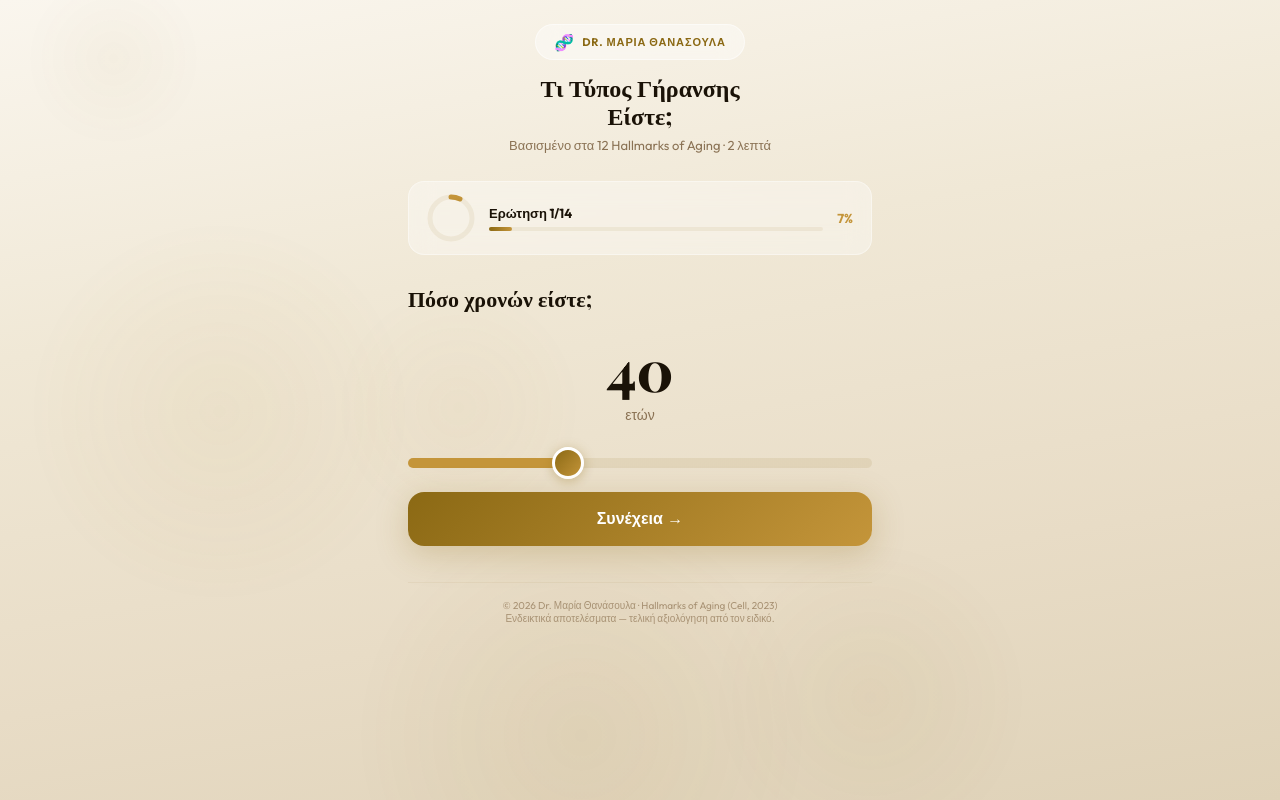
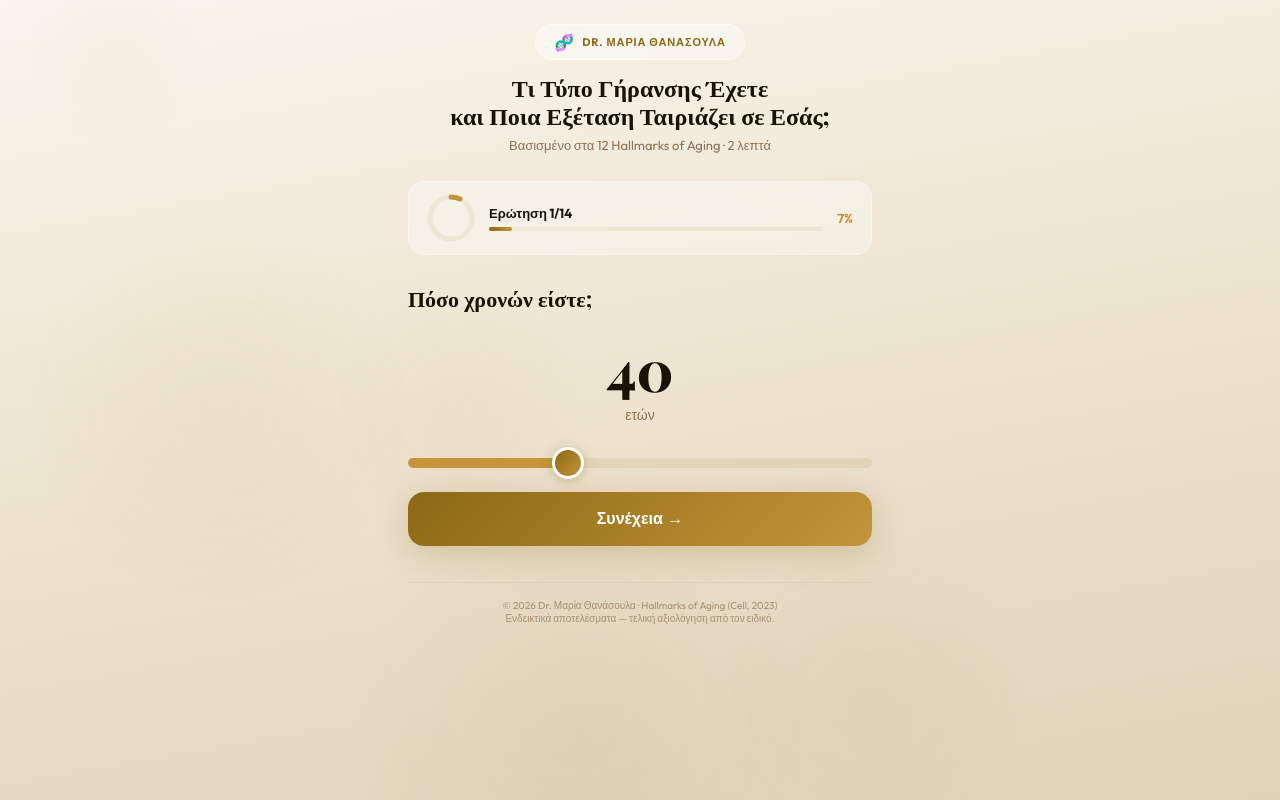
Before and after one commit to piratikos/dr-thanasoula-quiz, a Next.js app: page / in a window 1280 px wide. Built offline with nearby package versions, Linux system fonts and the light colour scheme.

Commit message:
Update quiz title and add drthanasoula.gr link

```diff
--- a/src/app/Quiz.jsx
+++ b/src/app/Quiz.jsx
@@ -224,7 +224,7 @@ export default function Quiz(){
   {/* Header */}
   <div style={{textAlign:"center",marginBottom:28}}>
     <div style={{display:"inline-flex",alignItems:"center",gap:8,padding:"7px 18px",borderRadius:40,background:"rgba(255,255,255,0.4)",backdropFilter:"blur(12px)",border:"1px solid rgba(255,255,255,0.5)",marginBottom:14}}><span style={{fontSize:16}}>🧬</span><span style={{fontSize:11,fontWeight:700,color:"#8B6914",letterSpacing:".08em",textTransform:"uppercase"}}>Dr. Μαρία Θανάσουλα</span></div>
-    <h1 style={{fontFamily:"'Playfair Display',serif",fontSize:done?26:24,fontWeight:800,color:"#1a1207",lineHeight:1.15}}>{done?(r?.ish?"Εξαιρετική Κατάσταση! 🌟":`${ct?.name?.split(" ")[0]||""}, Ο Τύπος Γήρανσής σας`):<>Τι Τύπος Γήρανσης<br/>Είστε;</>}</h1>
+    <h1 style={{fontFamily:"'Playfair Display',serif",fontSize:done?26:24,fontWeight:800,color:"#1a1207",lineHeight:1.15}}>{done?(r?.ish?"Εξαιρετική Κατάσταση! 🌟":`${ct?.name?.split(" ")[0]||""}, Ο Τύπος Γήρανσής σας`):<>Τι Τύπο Γήρανσης Έχετε<br/>και Ποια Εξέταση Ταιριάζει σε Εσάς;</>}</h1>
     {!done&&<p style={{fontSize:13,color:"#8B7355",marginTop:8}}>Βασισμένο στα 12 Hallmarks of Aging · 2 λεπτά</p>}
   </div>
 
@@ -285,7 +285,7 @@ export default function Quiz(){
     <div style={{padding:"20px",borderRadius:20,marginBottom:24,background:"rgba(22,163,74,0.04)",border:"1.5px solid rgba(22,163,74,0.1)",animation:"fu .5s .6s both"}}><h4 style={{fontSize:15,fontWeight:700,color:"#16a34a",marginBottom:12,fontFamily:"'Playfair Display',serif"}}>💡 Τι Μπορείτε να Κάνετε</h4>{r.tips.map((t,i)=>(<div key={i} style={{display:"flex",gap:10,marginBottom:8}}><span style={{color:"#16a34a",fontWeight:700}}>✓</span><span style={{fontSize:13,color:"#1a1207",lineHeight:1.5}}>{t}</span></div>))}</div>
 
     {/* CTA */}
-    <div style={{textAlign:"center",padding:"28px 24px",borderRadius:24,background:"rgba(255,255,255,0.4)",backdropFilter:"blur(16px)",border:"1.5px solid rgba(255,255,255,0.5)",animation:"fu .5s .7s both"}}><p style={{fontFamily:"'Playfair Display',serif",fontSize:19,fontWeight:700,color:"#1a1207",marginBottom:8}}>{r.ish?"Επιβεβαιώστε το εργαστηριακά":"Κλείστε ραντεβού"}</p><p style={{fontSize:13,color:"#8B7355",marginBottom:18}}>{r.ish?"Τώρα που είστε καλά = ιδανική στιγμή για baseline":"Η Dr. Θανάσουλα θα σας καθοδηγήσει"}</p><a href="tel:+306973961749" style={{display:"inline-flex",alignItems:"center",gap:8,padding:"16px 30px",borderRadius:16,textDecoration:"none",background:"linear-gradient(135deg,#8B6914,#C4953A)",color:"#fff",fontSize:17,fontWeight:700,boxShadow:"0 8px 32px rgba(139,105,20,0.3)"}}>📞 697 39 61 749</a><p style={{fontSize:11,color:"#a89274",marginTop:10}}>Ηρώδου Αττικού 7, Κηφισιά</p></div>
+    <div style={{textAlign:"center",padding:"28px 24px",borderRadius:24,background:"rgba(255,255,255,0.4)",backdropFilter:"blur(16px)",border:"1.5px solid rgba(255,255,255,0.5)",animation:"fu .5s .7s both"}}><p style={{fontFamily:"'Playfair Display',serif",fontSize:19,fontWeight:700,color:"#1a1207",marginBottom:8}}>{r.ish?"Επιβεβαιώστε το εργαστηριακά":"Κλείστε ραντεβού"}</p><p style={{fontSize:13,color:"#8B7355",marginBottom:18}}>{r.ish?"Τώρα που είστε καλά = ιδανική στιγμή για baseline":"Η Dr. Θανάσουλα θα σας καθοδηγήσει"}</p><a href="tel:+306973961749" style={{display:"inline-flex",alignItems:"center",gap:8,padding:"16px 30px",borderRadius:16,textDecoration:"none",background:"linear-gradient(135deg,#8B6914,#C4953A)",color:"#fff",fontSize:17,fontWeight:700,boxShadow:"0 8px 32px rgba(139,105,20,0.3)"}}>📞 697 39 61 749</a><a href="https://drthanasoula.gr/" target="_blank" rel="noopener noreferrer" style={{display:"inline-flex",alignItems:"center",gap:8,padding:"12px 24px",borderRadius:14,textDecoration:"none",background:"rgba(139,105,20,0.08)",color:"#8B6914",fontSize:14,fontWeight:600,marginTop:10,border:"1.5px solid rgba(139,105,20,0.2)"}}>🌐 drthanasoula.gr</a><p style={{fontSize:11,color:"#a89274",marginTop:10}}>Ηρώδου Αττικού 7, Κηφισιά</p></div>
 
     <button onClick={()=>{setCur("age");setAns({});setSv(40);setMs([]);setDone(false);setCt(null);setHist(["age"]);setSn(1)}} style={{display:"block",margin:"20px auto 0",padding:"10px 20px",background:"rgba(255,255,255,0.3)",border:"1px solid rgba(255,255,255,0.4)",borderRadius:12,color:"#8B7355",fontSize:13,cursor:"pointer"}}>↺ Ξεκινήστε ξανά</button>
     <div style={{display:"flex",justifyContent:"center",gap:12,marginTop:22,flexWrap:"wrap"}}>{["🎓 Oxford PhD","🔬 18 Publications","🏥 Κηφισιά"].map(b=>(<span key={b} style={{fontSize:11,color:"#8B7355",padding:"5px 12px",borderRadius:16,background:"rgba(255,255,255,0.3)"}}>{b}</span>))}</div>
```
